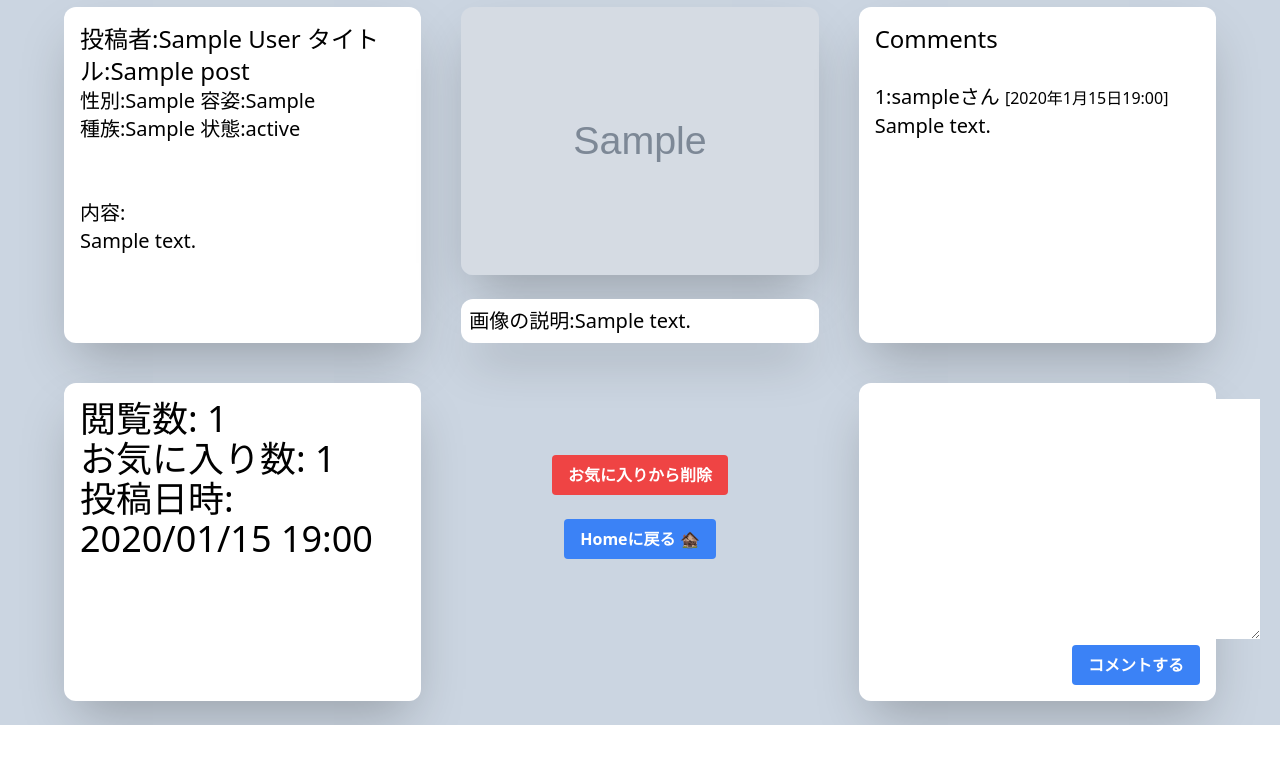
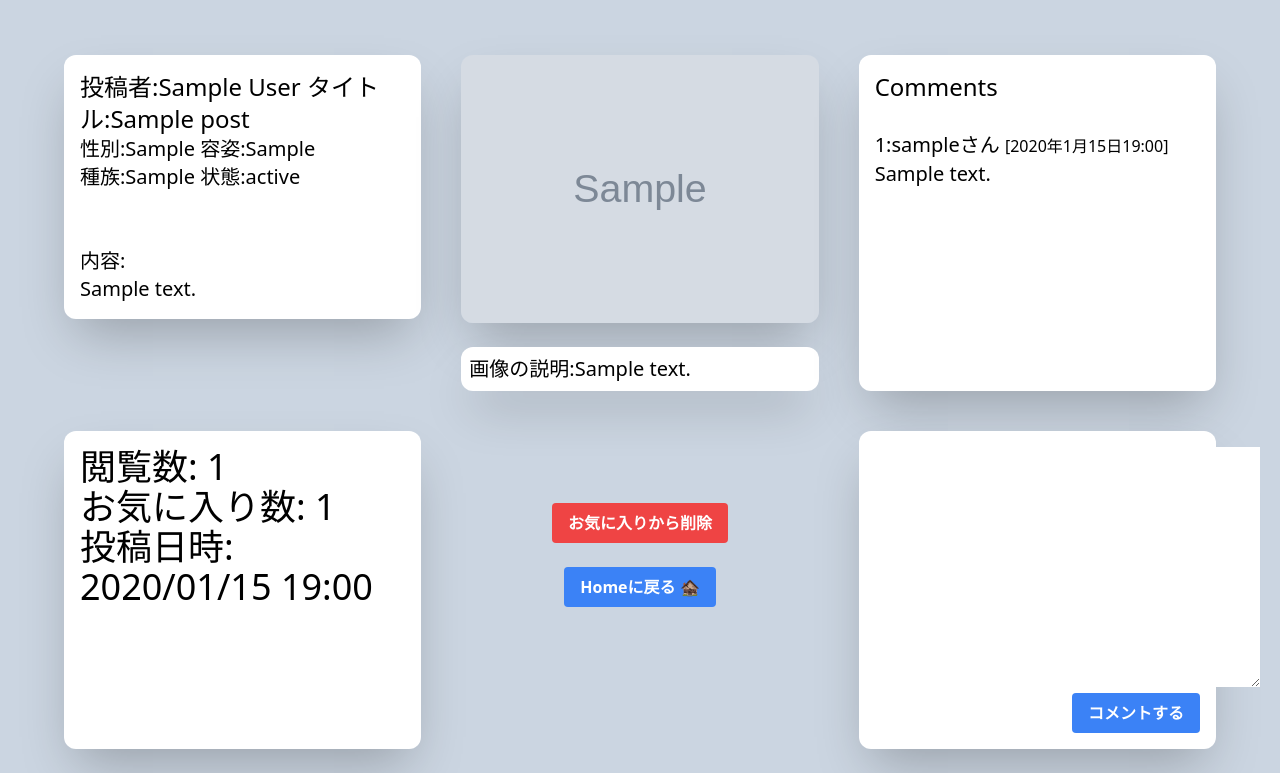
Before and after one commit to Shiryu-Toujima-1f10210346/DEVIANT, a Django app: page /post/1/ in a window 1280 px wide. Shown: the part 89-862 px from the top of the page. Before the commit the page ends 814 px from the top, so only its background shows below. Run offline with Django 4.2, Linux system fonts and the light colour scheme; a user stored in the database is signed in; tables that the repository leaves empty hold one stand-in row (values such as "Sample post"); grey boxes marked "Sample" are stand-in pictures; some libraries are stand-ins or nearby versions.

Commit message:
修正
画像投稿しても反映されないのを修正
Detailのレイアウトを微調整
コメントボタンを連打すると複数送信されてしまうのを修正

```diff
--- /dev/null
+++ b/chat/templates/chat/changeLog.html
@@ -0,0 +1,4 @@
+2023/01/12
+画像投稿しても反映されないのを修正
+Detailのレイアウトを微調整
+コメントボタンを連打すると複数送信されてしまうのを修正
--- a/chat/templates/chat/detail.html
+++ b/chat/templates/chat/detail.html
@@ -8,12 +8,12 @@
   <title>{% block title %}Detail{% endblock title %}</title>
 </head>
 {% block header %}
-
+<br><br>
 <body class="bg-slate-300" id="body-main">
   <div class="pr-16 pl-16 p-6 grid grid-cols-1 sm:grid-cols-2 md:grid-cols-3 gap-10" name="main">
 
-  <div id="left" class="rounded-xl container bg-white p-4 shadow-2xl">
-    <div name="wrap"class="text-xl">
+  <div id="left" class="">
+    <div name="wrap"class="text-xl rounded-xl container bg-white p-4 shadow-2xl">
       <div name="top">
          <p class="text-2xl">投稿者:{{ post.author }} タイトル:{{ post.title }}</p>
           <p>性別:{{ post.sex }} 容姿:{{ post.looks }}</p>
@@ -23,11 +23,11 @@
       </div name="top">
 
     <div name="bottom">
-     <div>
+
       <br>
         <p>内容:</p>
           {{ post.content | linebreaksbr }}
-     </div>
+
     </div name="bottom">
 
     </div name="wrap">
@@ -129,10 +129,10 @@
 
       {{ comment_form.as_div }}
 
-      <div class="flex justify-end">
+      <div class="flex justify-end" id ="commentWrap">
 
-        <button type="submit" class="bg-blue-500 hover:bg-blue-700 text-white font-bold py-2 px-4 rounded">コメントする</button>
-
+        <button type="submit" onclick="commentDisabled();"id="comment" class="bg-blue-500 hover:bg-blue-700 text-white font-bold py-2 px-4 rounded">コメントする</button>
+        <button type="submit" onclick="commentDisabled();"id="commentSending" disabled class="hidden bg-gray-500 text-white font-bold py-2 px-4 rounded">送信中･･･</button>
       </div>
 
     </form>
@@ -148,6 +148,11 @@
   </div name="main">
 
   <script>
+    function commentDisabled(){
+      console.log("送信中...");
+      document.getElementById("comment").classList.add("hidden");
+      document.getElementById("commentSending").classList.remove("hidden");
+    }
     var bodyMain = document.getElementById("body-main").classList;
     var buttonHome = document.getElementById("button-home").classList;
     if ( document.getElementById("button-unfav") ) {
--- a/chat/templates/chat/home.html
+++ b/chat/templates/chat/home.html
@@ -92,6 +92,7 @@
       lg:text-lg
       ">
             <p>閲覧数:{{post.pv}}  お気に入り数:{{ post.fav_num }}</p>
+            <p>コメント数:{{ post.comment_num }}</p>
             <p>投稿日時:{{ post.created_at | date:'Y/m/d H:i'}}</p>
       </span>
             <br>
--- a/chat/templates/chat/post.html
+++ b/chat/templates/chat/post.html
@@ -124,7 +124,7 @@
 
 
 
-{% else %}
+{% else %}<br><br>
     <p class="m-16">投稿するには<a href={% url 'login' %}><strong>ログイン</strong></a>してください。</p>
 {% endif %}
 
--- a/chat/views.py
+++ b/chat/views.py
@@ -9,6 +9,7 @@ from django.urls import reverse
 from django.contrib import messages
 from django.contrib.auth.decorators import login_required
 from django.contrib.auth.models import User
+import time
 
 #投稿の一覧を表示するビュー
 class PostListView(ListView):
@@ -77,9 +78,10 @@ class CommentCreateView(CreateView):
     form_class = CommentForm
     def form_valid(self, form):
         post = Post.objects.get(pk=self.kwargs['pk'])
+        #リダイレクト時､PVが増えてしまうので-1
+        if post.author != self.request.user.username:
+            post.pv -= 1
         post.comment_num += 1
-        #リダイレクト時､PVが増えてしまうので-1
-        post.pv -= 1
         post.save()
         #post_comment_idにcomment_numを入れる
         form.instance.post_comment_id = post.comment_num
@@ -91,6 +93,7 @@ class CommentCreateView(CreateView):
         form.instance.text = form.cleaned_data['text']
         #保存
         form.save()
+        time.sleep(5)
         return HttpResponseRedirect(reverse('detail', kwargs={'pk': self.kwargs['pk']}))
 
 #自分の投稿を削除するビュー
```
